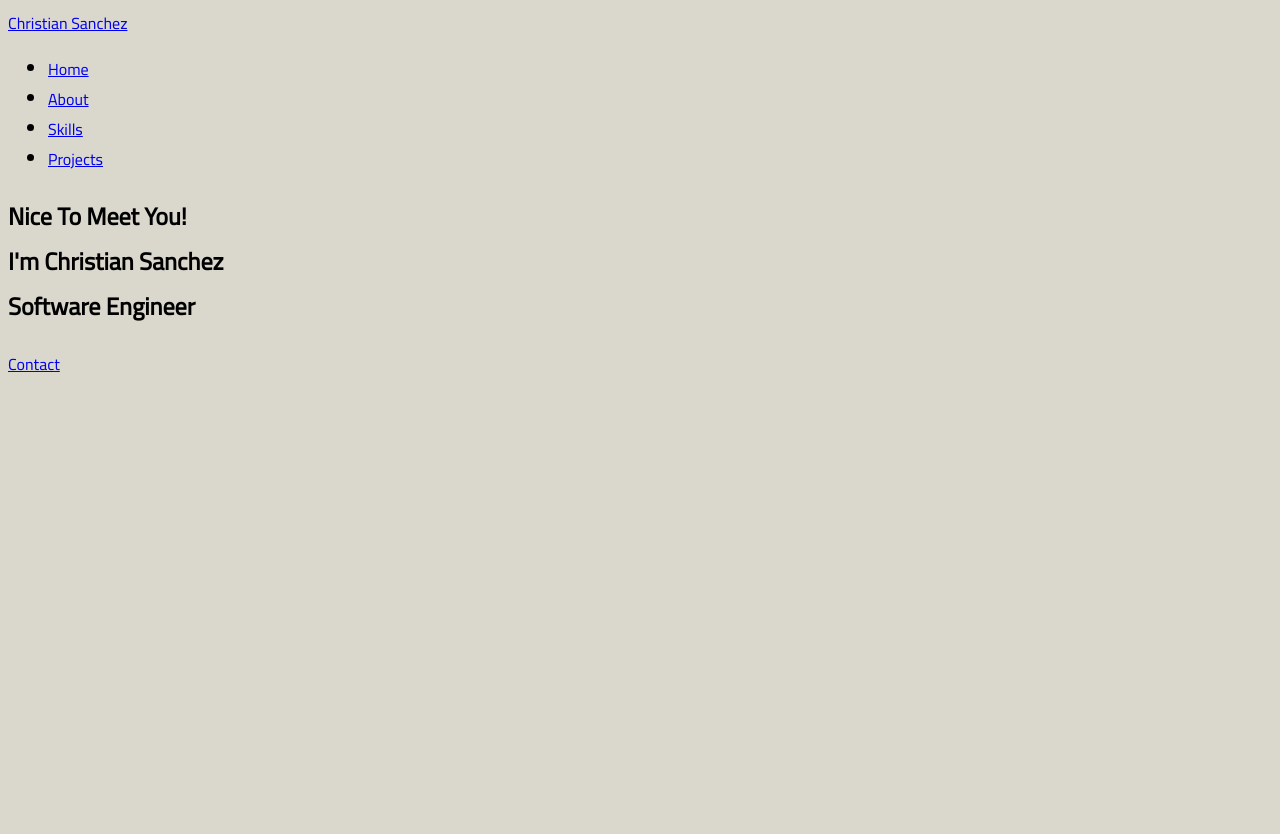
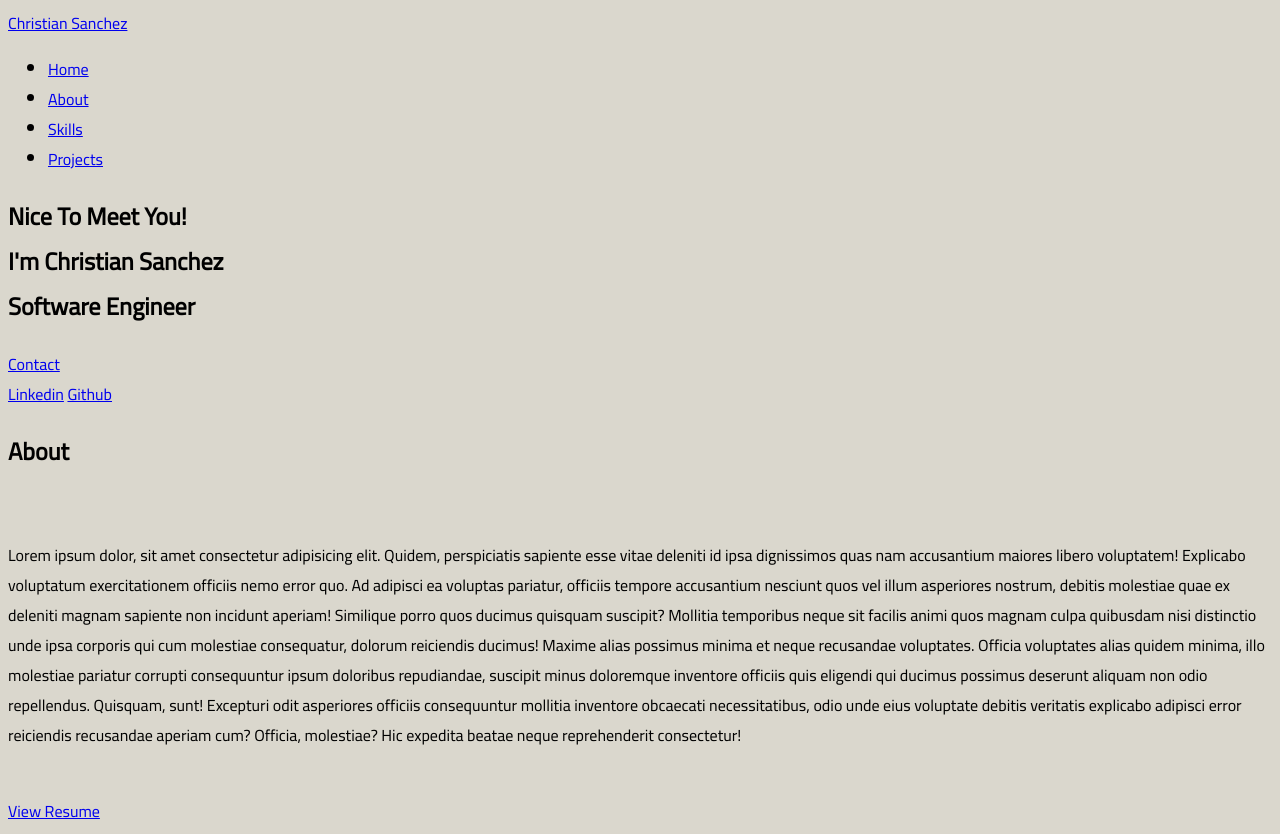
Before and after one commit to bigolchris/N-A, a plain HTML site: page index.html in a window 1280 px wide. Before the commit the page ends 800 px from the top, so only its background shows below. Drawn offline with Linux system fonts and the light colour scheme.

Commit message:
more body work

```diff
--- a/index.html
+++ b/index.html
@@ -14,6 +14,7 @@
     <title>Portfolio Landing</title>
   </head>
   <body>
+    <!-- Header/Nav -->
     <header class="main-header">
       <nav class="nav bd-grid">
         <div href="#home">
@@ -39,6 +40,7 @@
     </header>
 
     <main class="only-main">
+      <!-- Home -->
       <section class="home bd-grid" id="home">
         <div class="home-data">
           <h1 class="home-title">
@@ -53,6 +55,53 @@
             >Contact</a
           >
         </div>
+        <div class="home-social">
+          <a
+            href="https://www.linkedin.com/in/christiandevsanchez/"
+            class="button"
+            >Linkedin</a
+          >
+          <a href="https://github.com/bigolchris" class="button">Github</a>
+        </div>
+      </section>
+
+      <section class="about section" id="about">
+        <h2 class="about-title">About</h2>
+        <div class="about-container bd-grid">
+          <div class="my-img">
+            <img src="" alt="" />
+          </div>
+          <div>
+            <p class="about-text">
+              Lorem ipsum dolor, sit amet consectetur adipisicing elit. Quidem,
+              perspiciatis sapiente esse vitae deleniti id ipsa dignissimos quas
+              nam accusantium maiores libero voluptatem! Explicabo voluptatum
+              exercitationem officiis nemo error quo. Ad adipisci ea voluptas
+              pariatur, officiis tempore accusantium nesciunt quos vel illum
+              asperiores nostrum, debitis molestiae quae ex deleniti magnam
+              sapiente non incidunt aperiam! Similique porro quos ducimus
+              quisquam suscipit? Mollitia temporibus neque sit facilis animi
+              quos magnam culpa quibusdam nisi distinctio unde ipsa corporis qui
+              cum molestiae consequatur, dolorum reiciendis ducimus! Maxime
+              alias possimus minima et neque recusandae voluptates. Officia
+              voluptates alias quidem minima, illo molestiae pariatur corrupti
+              consequuntur ipsum doloribus repudiandae, suscipit minus
+              doloremque inventore officiis quis eligendi qui ducimus possimus
+              deserunt aliquam non odio repellendus. Quisquam, sunt! Excepturi
+              odit asperiores officiis consequuntur mollitia inventore obcaecati
+              necessitatibus, odio unde eius voluptate debitis veritatis
+              explicabo adipisci error reiciendis recusandae aperiam cum?
+              Officia, molestiae? Hic expedita beatae neque reprehenderit
+              consectetur!
+            </p>
+            <br />
+            <a
+              href="https://docs.google.com/document/d/1mhreHX8m1cawOwoNX1cLJf9ZpX30IQGIOt7g_v0j69A/edit?usp=sharing"
+              class="button"
+              >View Resume</a
+            >
+          </div>
+        </div>
       </section>
     </main>
   </body>
```
